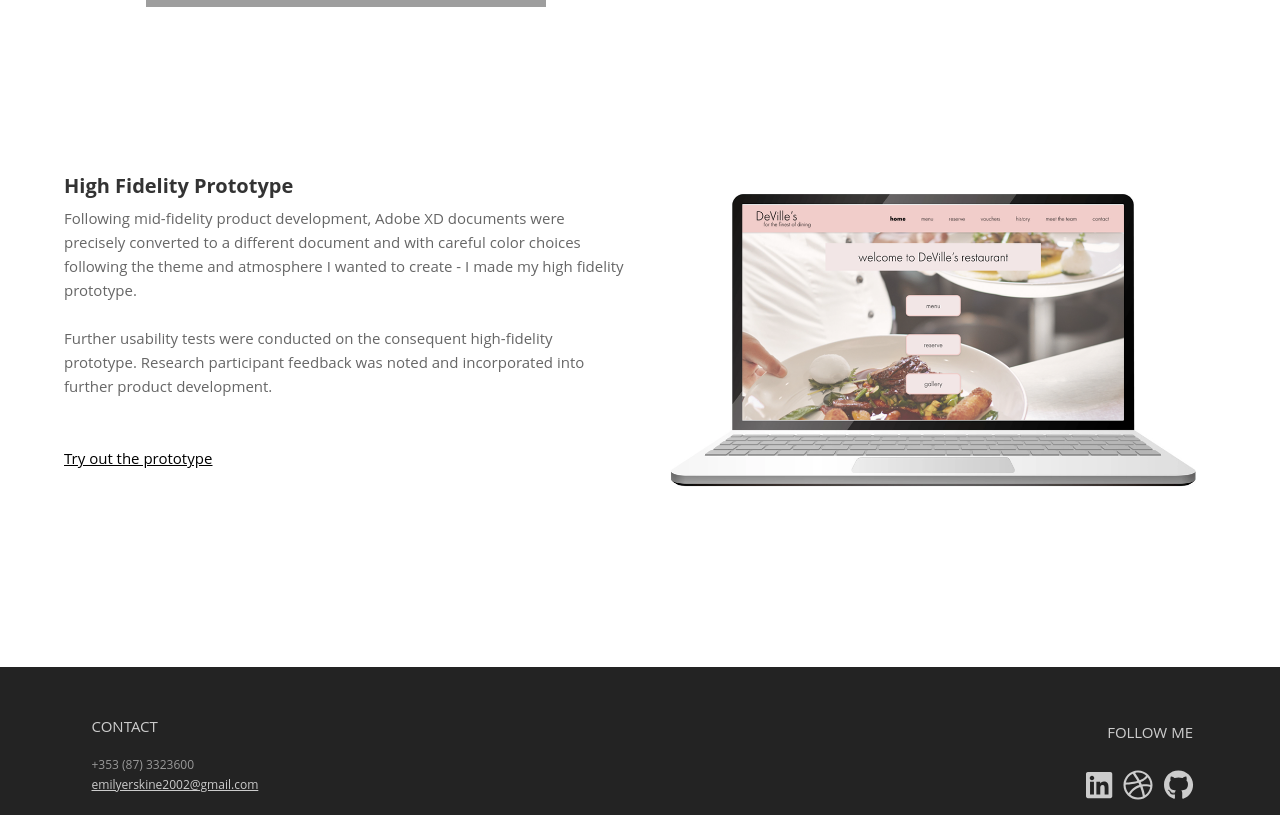
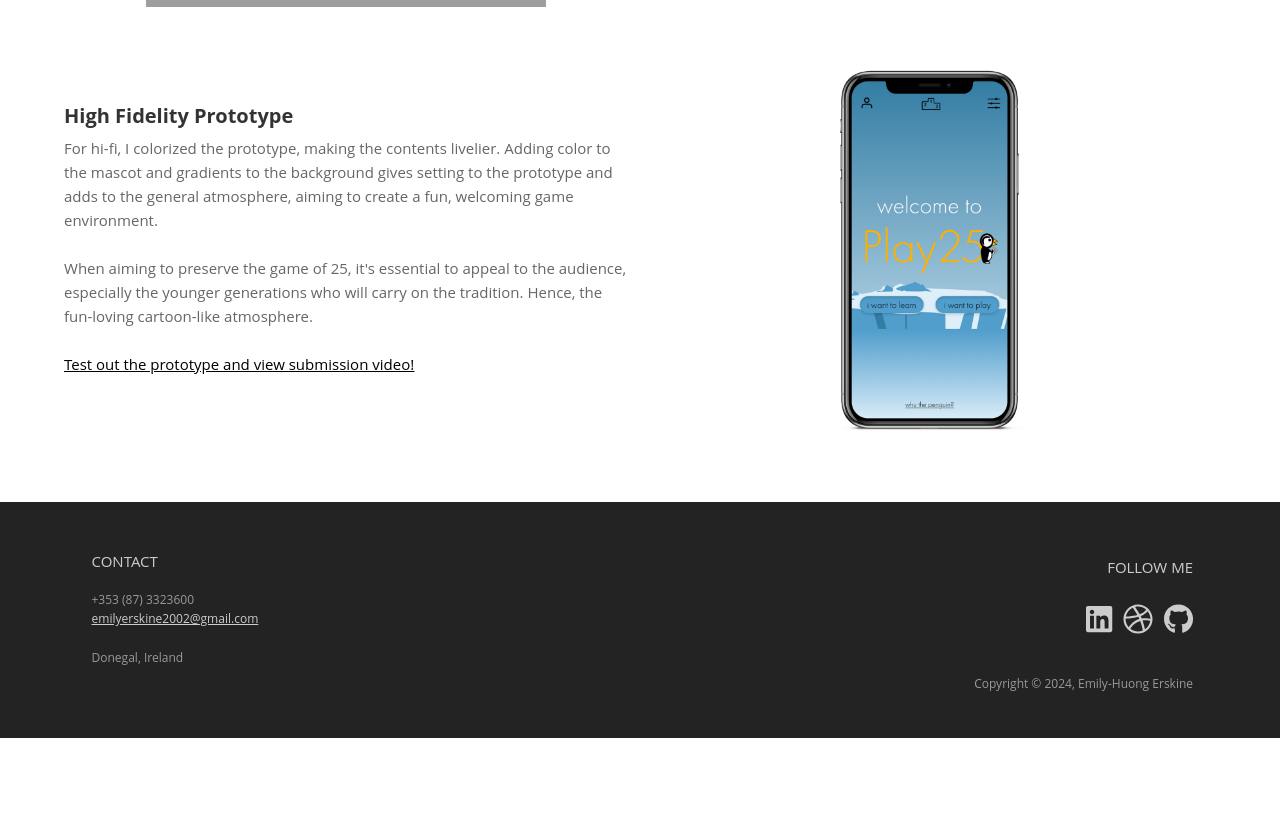
Before and after one commit to emily-h-erskine/new-portfolio, a React (Create React App) app: page /25 in a window 1280 px wide. Shown: the part 3160-3975 px from the top of the page. After the commit the page ends 3898 px from the top, so only its background shows below. Built offline with nearby package versions, Linux system fonts and the light colour scheme; grey boxes are pictures that could not be loaded.

Commit message:
Minor fixes

```diff
--- a/src/ProjectCreationInfo/25/25Project.js
+++ b/src/ProjectCreationInfo/25/25Project.js
@@ -6,7 +6,7 @@ import empathyMapImage from '../images/empathymap-play25.png';
 import cjmImage from '../images/cjm-play25.jpg';
 import usabilitytests from '../images/play25 - usabilitytests.png';
 import lofiPrototypeImage from '../images/lo-fi - play25.png'
-import hifiImage from '../images/hifi-devilles.png';
+import hifiImage from '../images/hi-fi - play25.png';
 
 
 export default function Play25Online() {
@@ -106,7 +106,7 @@ export default function Play25Online() {
         <p>
             User goals and pain points, determined through the research, were translated into an easy-to-read and graphically structured document to assist future product design.
         </p>
-        <p>&nbsp;</p>
+        <br/><br/>
         <p>Helps show the user's route through the site, navigating through the particular task.</p>
 
         </div>
@@ -115,7 +115,7 @@ export default function Play25Online() {
       <div className="row mt-5 align-items-center">
         <div className="col-lg-6">
           <h5 class="text-left"><b>Key Insights from Usability Test</b></h5>
-          <p>&nbsp;</p>
+          <br/><br/>
           <ul>
               <li>User is completely lost - "and I don't know what's going on here."</li>
               <li>User's not focused on where they should be looking.</li>
@@ -139,7 +139,7 @@ export default function Play25Online() {
           <p>
               Sketched screens and states were photographed and inserted into Marvel app for usability testing purposes. Research participant feedback was noted.
           </p>
-          <p>&nbsp;</p>
+          <br/><br/>
           <b class="text-left">Iterations of Lo-Fi Prototype Based on Feedback</b>
           <ul>
               <li>Increase text size - as it was noted during the testing process that the text was too small, and users couldn't read the writing.</li>
@@ -153,9 +153,11 @@ export default function Play25Online() {
         <div className="col-lg-6">
           <h5 className="text-left"><b>High Fidelity Prototype</b></h5>
           <p>
-            Following mid-fidelity product development, Adobe XD documents were precisely converted to a different document and with careful color choices following the theme and atmosphere I wanted to create - I made my high fidelity prototype.
-            <br /><br />Further usability tests were conducted on the consequent high-fidelity prototype. Research participant feedback was noted and incorporated into further product development.
-            <br /><br /><br /><a href="/devilles-prototype"><u>Try out the prototype</u></a>
+              For hi-fi, I colorized the prototype, making the contents livelier. Adding color to the mascot and gradients to the background gives setting to the prototype and adds to the general atmosphere, aiming to create a fun, welcoming game environment.
+              <br/><br/>
+              When aiming to preserve the game of 25, it's essential to appeal to the audience, especially the younger generations who will carry on the tradition. Hence, the fun-loving cartoon-like atmosphere.
+              <br/><br/>
+              <a href="25-prototype.html"><u>Test out the prototype and view submission video!</u></a>
           </p>
         </div>
         <div className="col-lg-6">
```
